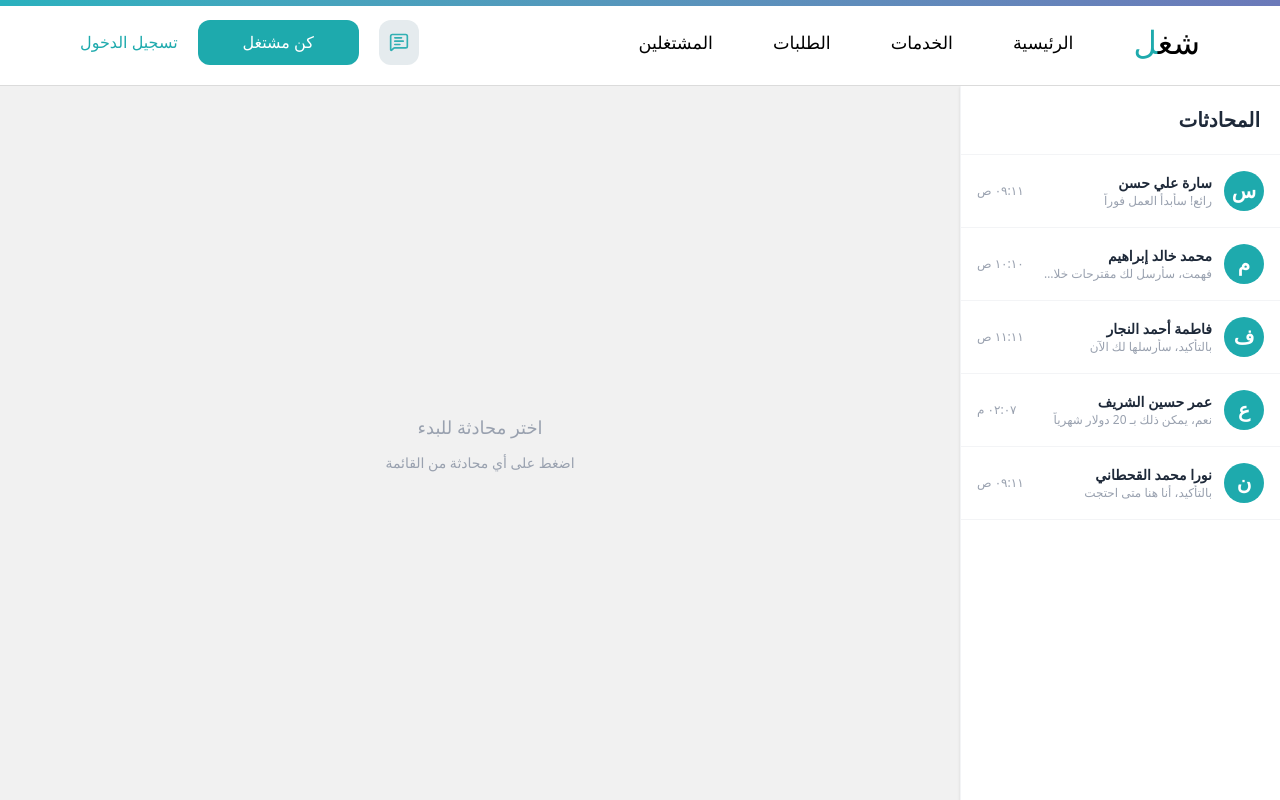
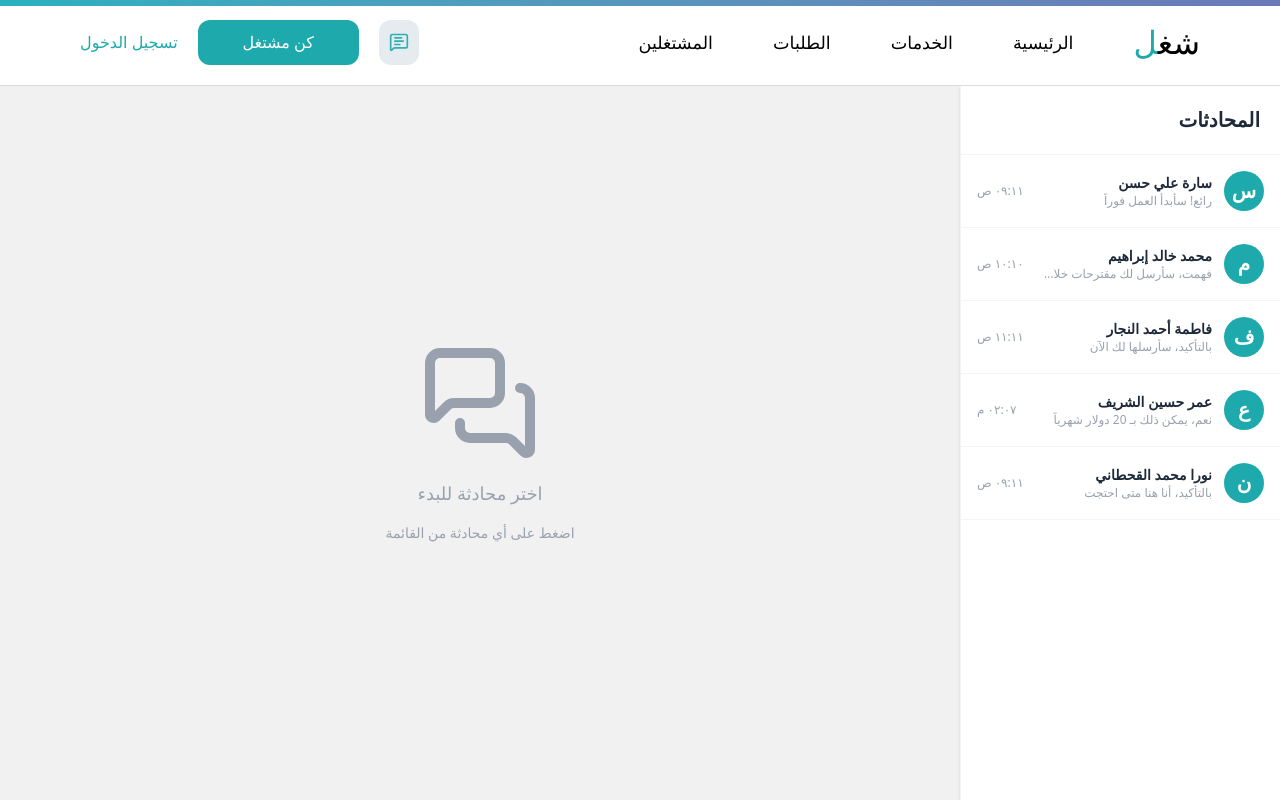
Before and after one commit to eslamelngar-dev/Shogol-Freelancers-Platform, a Next.js app: page /chat in a window 1280 px wide. Shown: the top 800 px of the page. Built offline with nearby package versions, Linux system fonts and the light colour scheme.

Commit message:
Chat Icon

```diff
--- a/app/chat/page.tsx
+++ b/app/chat/page.tsx
@@ -2,7 +2,7 @@
 import { Chats } from "@/app/data/Chats";
 import { Freelancers } from "@/app/data/Freelancers";
 import { Avatar } from "@mui/material";
-import { Send } from "lucide-react";
+import { MessagesSquare, Send } from "lucide-react";
 import { useState } from "react";
 
 const myId = 0;
@@ -17,6 +17,7 @@ export default function ChatPage() {
     const otherId = selectedChat?.participants.find((p) => p !== myId);
     return Freelancers.find((f) => f.id === otherId);
   };
+
   const sendMessage = () => {
     const newMessage = {
       id: messages.length,
@@ -149,7 +150,8 @@ export default function ChatPage() {
           </>
         ) : (
           <div className="flex-1 flex flex-col items-center justify-center text-gray-400 gap-3">
-            <p className="text-lg font-medium">اختر محادثة للبدء</p>
+            <MessagesSquare size={120}/>
+            <p className="text-lg font-medium py-1">اختر محادثة للبدء</p>
             <p className="text-sm">اضغط على أي محادثة من القائمة</p>
           </div>
         )}
```
